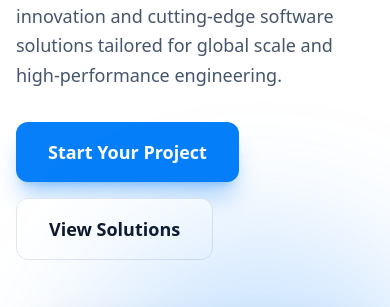
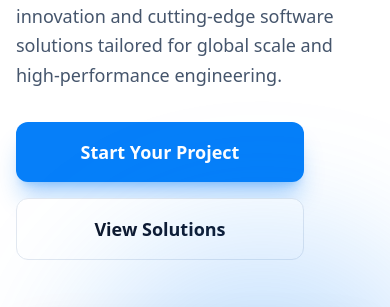
Before and after one commit to UnlimitedCollection/ZettaBSite, a Next.js app: page / in a window 390 px wide. Shown: the part 1162-1469 px from the top of the page. Built offline with nearby package versions, Linux system fonts and the light colour scheme; grey boxes are pictures that could not be loaded.

Commit message:
Make homepage hero CTA buttons equal width on mobile

```diff
--- a/src/app/page.tsx
+++ b/src/app/page.tsx
@@ -125,11 +125,11 @@ export default function HomePage() {
               <p className="text-lg lg:text-xl text-slate-600 leading-relaxed max-w-xl">
                 We empower businesses with premium innovation and cutting-edge software solutions tailored for global scale and high-performance engineering.
               </p>
-              <div className="flex flex-wrap gap-4">
-                <Link href="/contact" className="px-8 py-4 bg-primary text-white rounded-xl font-bold text-lg  shadow-xl shadow-primary/30 text-center">
+              <div className="flex flex-col sm:flex-row gap-4 w-full sm:w-auto max-w-[18rem] sm:max-w-none">
+                <Link href="/contact" className="w-full sm:w-auto px-8 py-4 bg-primary text-white rounded-xl font-bold text-lg  shadow-xl shadow-primary/30 text-center">
                   Start Your Project
                 </Link>
-                <Link href="/services" className="px-8 py-4 bg-white border border-slate-200 rounded-xl font-bold text-lg hover:bg-slate-50 transition-colors text-center">
+                <Link href="/services" className="w-full sm:w-auto px-8 py-4 bg-white border border-slate-200 rounded-xl font-bold text-lg hover:bg-slate-50 transition-colors text-center">
                   View Solutions
                 </Link>
               </div>
```
